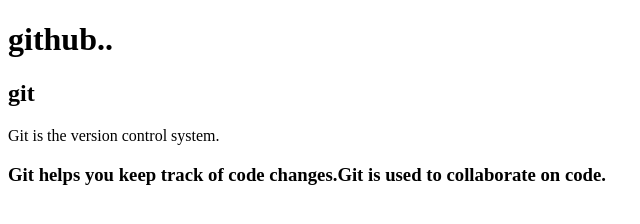
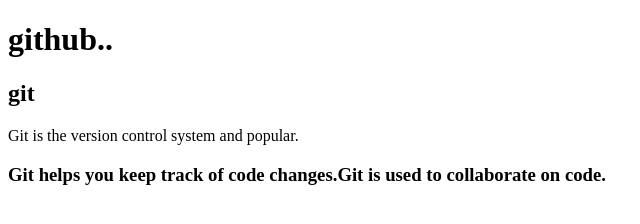
Before and after one commit to anisssha/anishaStha, a plain HTML site: page index.html in a window 1280 px wide. Shown: the full height of the page, 0-640 px from the left. Drawn offline with Linux system fonts and the light colour scheme.

Commit message:
added index.html

```diff
--- a/index.html
+++ b/index.html
@@ -9,7 +9,7 @@
 <body>
     <h1>github..</h1>
     <h2>git</h2>
-    <p>Git is the version control system.</p>
+    <p>Git is the version control system and popular.</p>
     <h3>Git helps you keep track of code changes.Git is used to collaborate on code.</h3>
 </body>
 </html>
```
